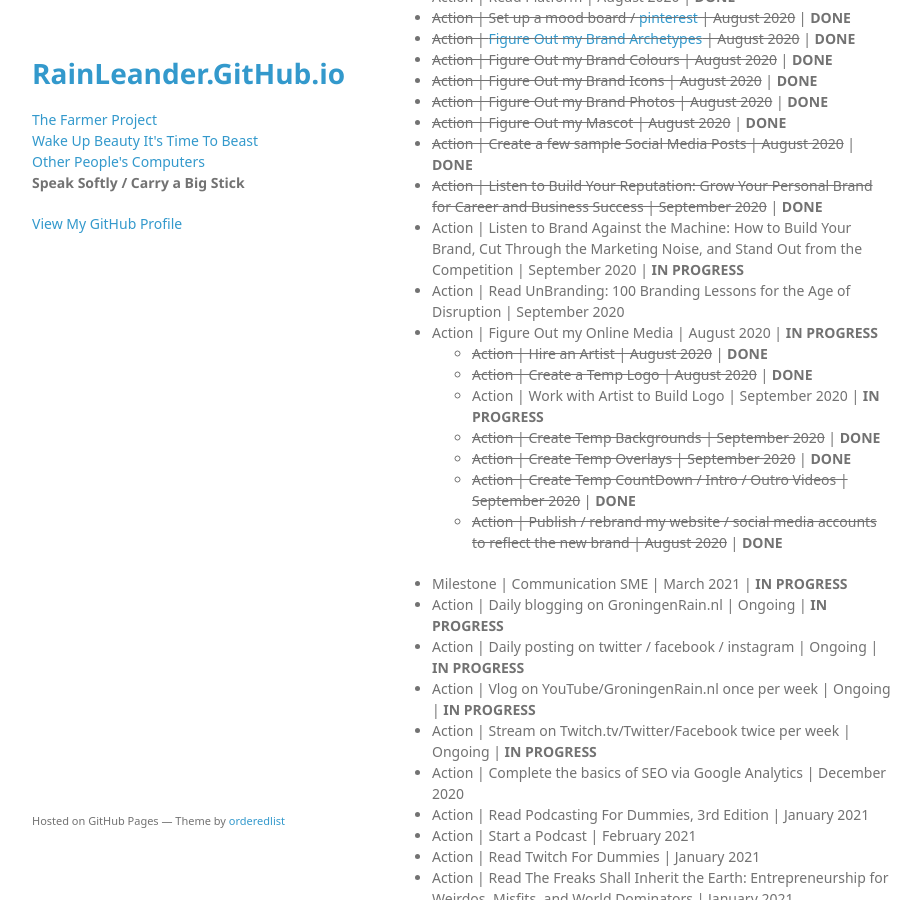
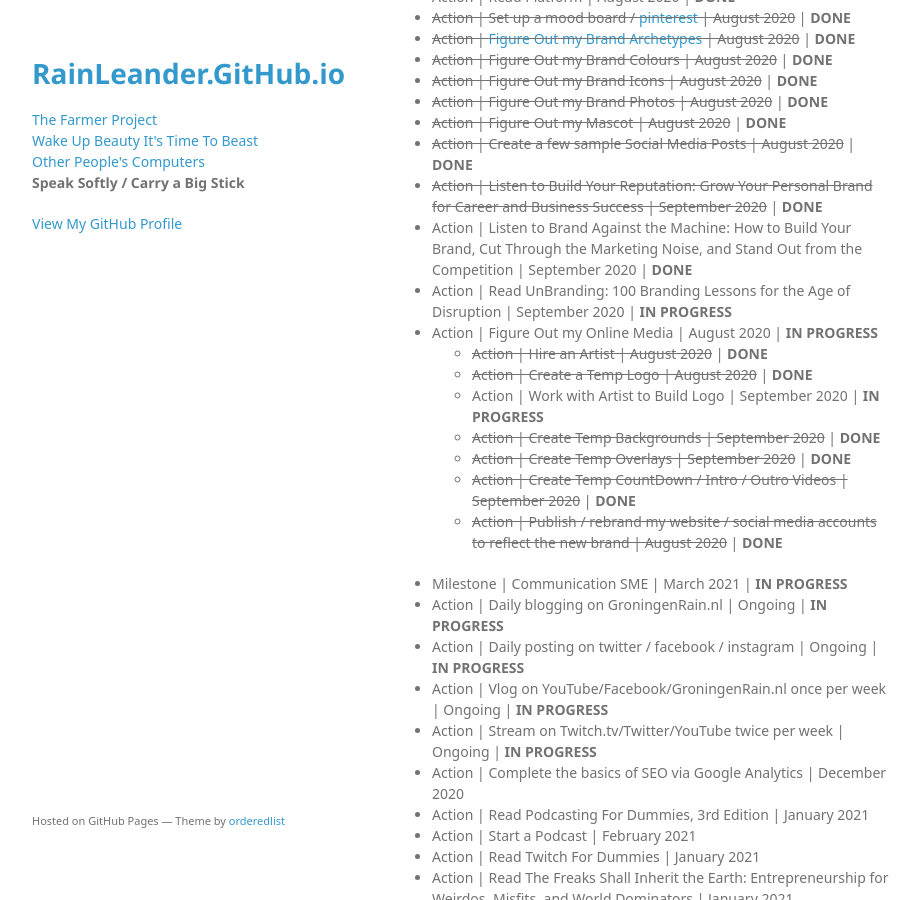
Before and after one commit to rainleander/rainleander.github.io, a Jekyll site: the page speak-softly.html, which Jekyll copies as it is, in a window 1280 px wide and 900 px high, scrolled down 633 px. Shown: the whole window, without its empty margins (178-1099 px from the left). Built offline with Jekyll 4.4.1, drawn with Linux system fonts in a browser that asks for light colours; some web fonts are replaced.

Commit message:
Update speak-softly.html

```diff
--- a/speak-softly.html
+++ b/speak-softly.html
@@ -52,8 +52,8 @@
           <li><del>Action | Figure Out my Mascot | August 2020</del> | <b>DONE</b></li>
           <li><del>Action | Create a few sample Social Media Posts | August 2020</del> | <b>DONE</b></li>
           <li><del>Action | Listen to Build Your Reputation: Grow Your Personal Brand for Career and Business Success | September 2020</del> | <b>DONE</b></li>
-          <li>Action | Listen to Brand Against the Machine: How to Build Your Brand, Cut Through the Marketing Noise, and Stand Out from the Competition | September 2020 | <b>IN PROGRESS</b></li>
-          <li>Action | Read UnBranding: 100 Branding Lessons for the Age of Disruption | September 2020</li>
+          <li>Action | Listen to Brand Against the Machine: How to Build Your Brand, Cut Through the Marketing Noise, and Stand Out from the Competition | September 2020 | <b>DONE</b></li>
+          <li>Action | Read UnBranding: 100 Branding Lessons for the Age of Disruption | September 2020 | <b>IN PROGRESS</b></li>
           <li>Action | Figure Out my Online Media | August 2020 | <b>IN PROGRESS</b></li>
               <ul><li><del>Action | Hire an Artist | August 2020</del> | <b>DONE</b></li>
               <li><del>Action | Create a Temp Logo | August 2020</del> | <b>DONE</b></li>
@@ -66,8 +66,8 @@
         <ul><li>Milestone | Communication SME | March 2021 | <b>IN PROGRESS</b></li>
         <li>Action | Daily blogging on GroningenRain.nl | Ongoing | <b>IN PROGRESS</b></li>
         <li>Action | Daily posting on twitter / facebook / instagram | Ongoing | <b>IN PROGRESS</b></li>
-        <li>Action | Vlog on YouTube/GroningenRain.nl once per week | Ongoing | <b>IN PROGRESS</b></li>
-        <li>Action | Stream on Twitch.tv/Twitter/Facebook twice per week | Ongoing | <b>IN PROGRESS</b></li>
+        <li>Action | Vlog on YouTube/Facebook/GroningenRain.nl once per week | Ongoing | <b>IN PROGRESS</b></li>
+        <li>Action | Stream on Twitch.tv/Twitter/YouTube twice per week | Ongoing | <b>IN PROGRESS</b></li>
         <li>Action | Complete the basics of SEO via Google Analytics | December 2020</li>
         <li>Action | Read Podcasting For Dummies, 3rd Edition | January 2021</li>
         <li>Action | Start a Podcast | February 2021</li>
```
